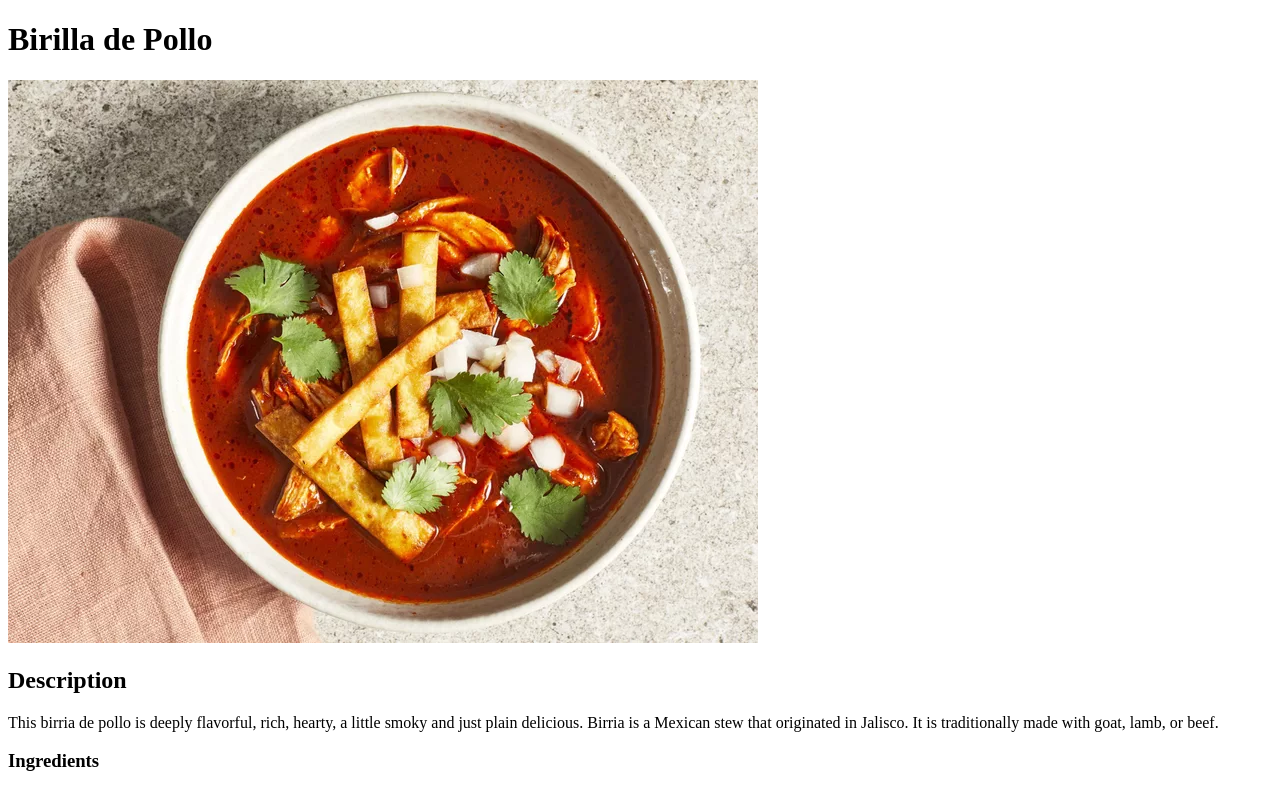
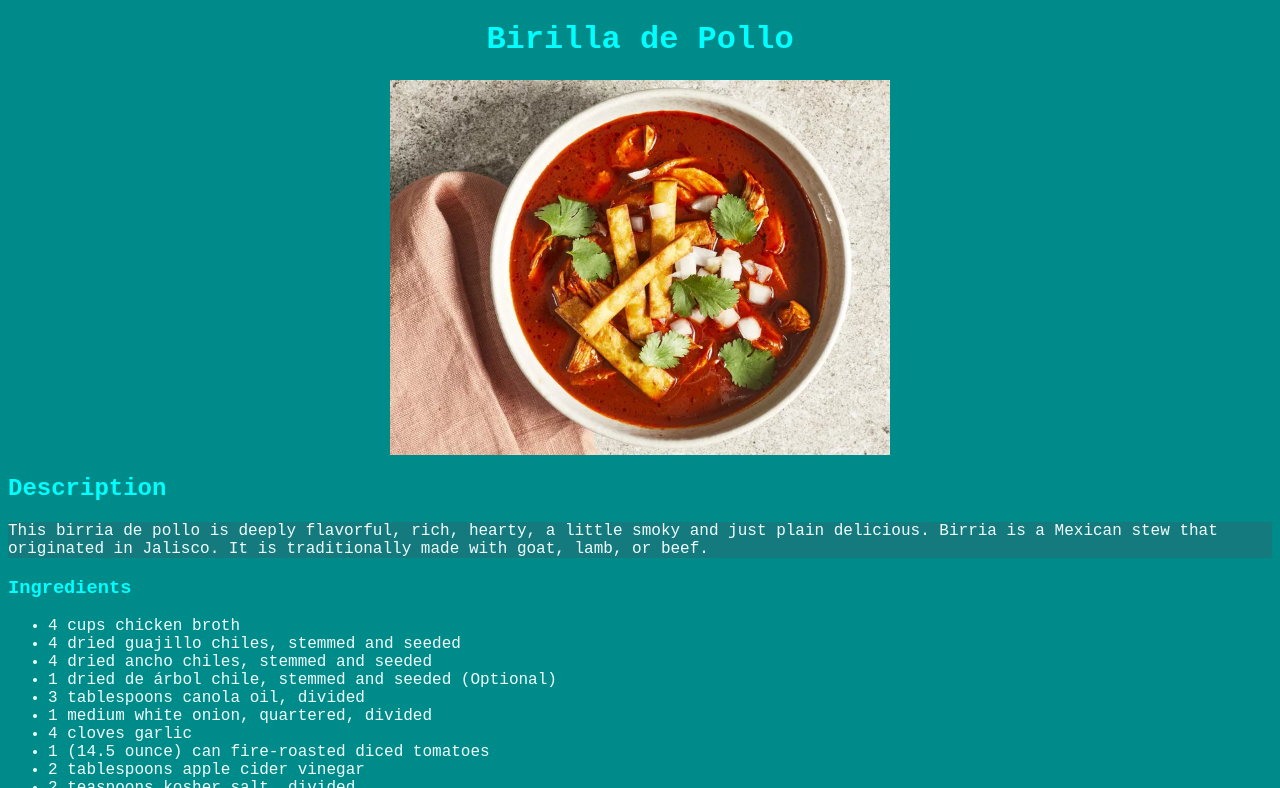
Before and after one commit to LizaKarand/odin-recipes, a plain HTML site: page recipes/birria-de-pollo.html in a window 1280 px wide. Shown: the top 788 px of the page. Drawn offline with Linux system fonts and the light colour scheme.

Commit message:
Add styles.

```diff
--- a/recipes/birria-de-pollo.html
+++ b/recipes/birria-de-pollo.html
@@ -4,13 +4,14 @@
     <meta charset="UTF-8">
     <meta name="viewport" content="width=device-width, initial-scale=1.0">
     <title>Birilla de Pollo</title>
+    <link rel="stylesheet" href="../styles.css">
 </head>
 <body>
-    <h1>Birilla de Pollo</h1>
+    <h1 class="header">Birilla de Pollo</h1>
     <img src="birrilla.webp" alt="Image of dish">
-    <h2>Description</h2>
+    <h2  class="header">Description</h2>
     <p>This birria de pollo is deeply flavorful, rich, hearty, a little smoky and just plain delicious. Birria is a Mexican stew that originated in Jalisco. It is traditionally made with goat, lamb, or beef.</p>
-    <h3>Ingredients</h3>
+    <h3 class="header">Ingredients</h3>
     <ul>
         <li>4 cups chicken broth</li>
         <li>4 dried guajillo chiles, stemmed and seeded</li>
@@ -32,7 +33,7 @@
         <li>2 tablespoons chopped fresh cilantro, or to taste</li>
         <li>6 lime wedges, for serving</li>
     </ul>
-    <h3>Steps</h3>
+    <h3 class="header">Steps</h3>
     <ol>
         <li>Gather all ingredients. </li>
         <li> Add chicken broth to a medium saucepan and bring to a boil over medium-high. Remove from heat and add dried chiles. Cover and let sit until chiles have softened, about 10 minutes. </li>
--- /dev/null
+++ b/styles.css
@@ -0,0 +1,29 @@
+body{
+    font-family: 'Courier New', Courier, monospace;
+    background-color: darkcyan;
+    color: azure;
+}
+
+a{
+    color: honeydew;
+}
+
+img{
+    width: 500px;
+    height: auto;
+    display: block;
+    margin-left: auto;
+    margin-right: auto;
+}
+
+.header{
+    color: aqua;
+}
+
+h1{
+    text-align: center;
+}
+
+p{
+    background-color: rgb(20, 122, 126);
+}
```
Also changed, not shown: index.html (+2 -1 lines), recipes/agua-de-jamaica.html (+5 -4 lines), recipes/carnitas.html (+1 -0 lines).
